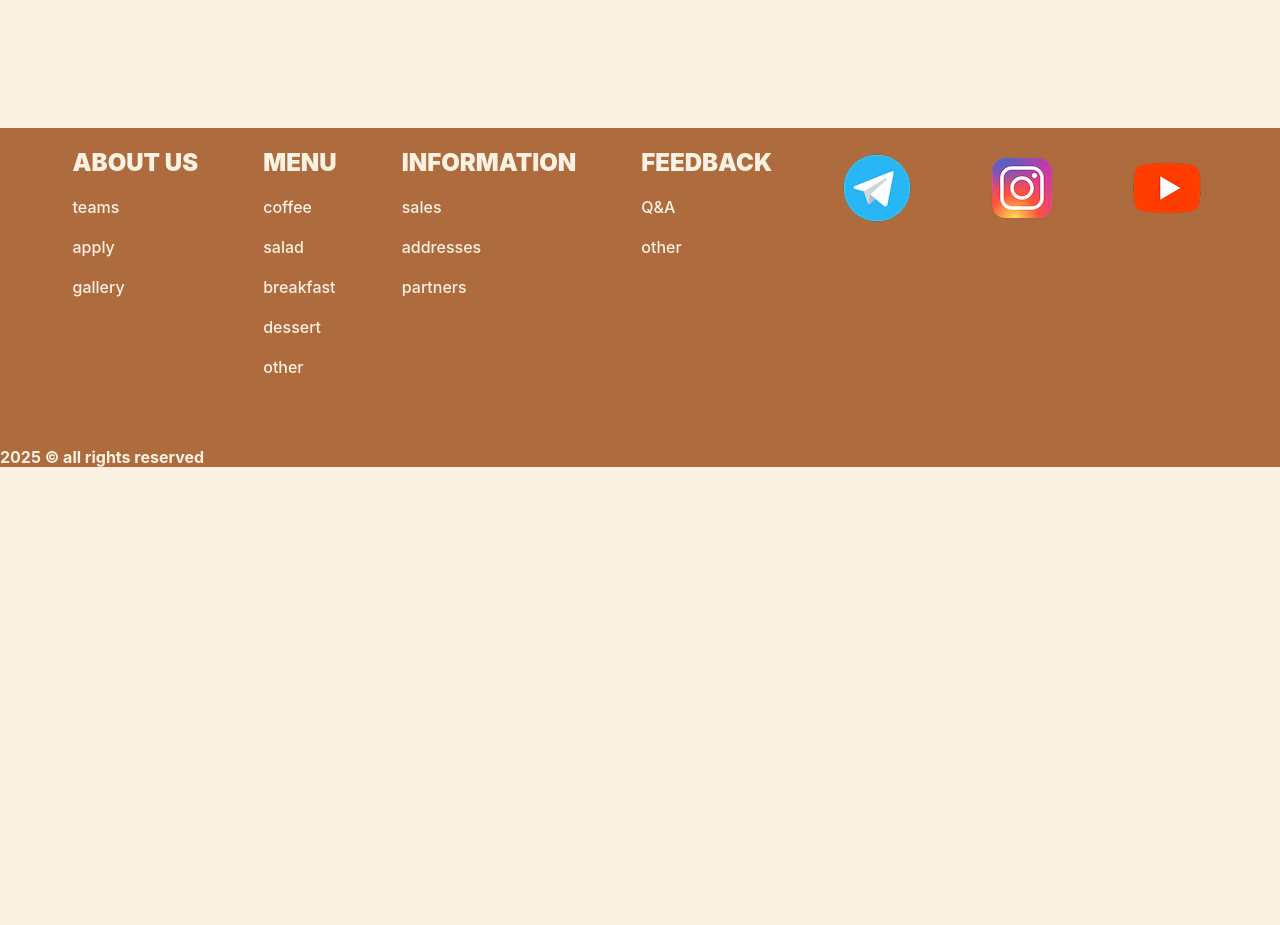
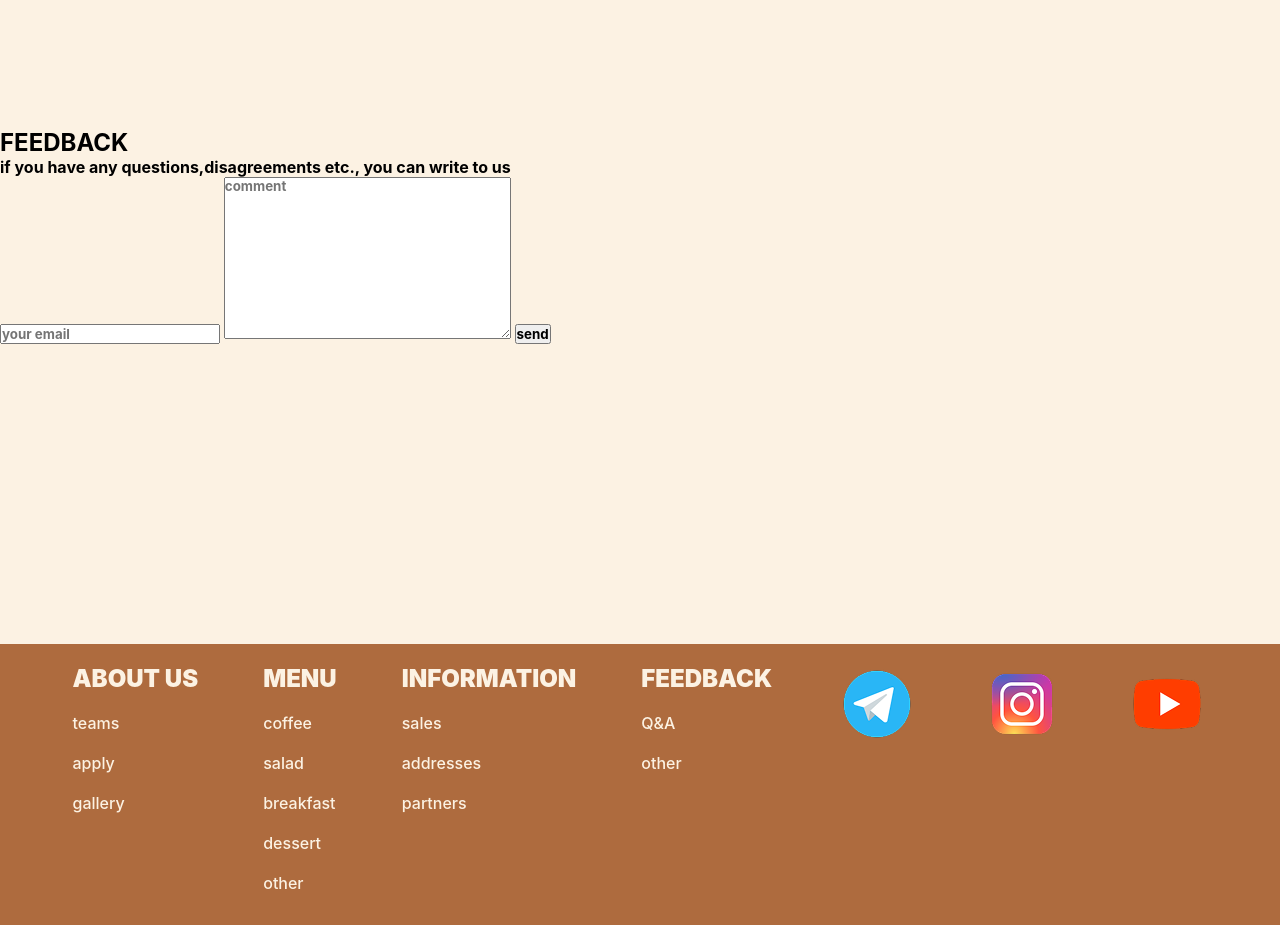
Before and after one commit to nastts/nastts.github.io, a plain HTML site: page index.html in a window 1280 px wide. Shown: the part 2680-3605 px from the top of the page. Before the commit the page ends 3147 px from the top, so only its background shows below. Drawn offline with Linux system fonts and the light colour scheme.

Commit message:
index.html

```diff
--- a/index.html
+++ b/index.html
@@ -79,6 +79,17 @@
             <p class="address-p">ST.STREET'S NAME</p>
         </article>
         <div class="pustota3"></div>
+        <article class="feedback">
+            <h2 class="feedback-h2">FEEDBACK</h2>
+            <p class="feedback-p">if you have any questions,disagreements etc., you can write to us</p>
+            <label for="email" id="feedback-label-email"></label>
+            <input type="email" placeholder="your email" id="email" required>
+
+            <label for="comment" id="feedback-label-comment"></label>
+            <textarea name="" id="comment" cols="30" rows="10" placeholder="comment"></textarea>
+            <button class="feedback-button">send</button>
+        </article>
+        <div class="pustota3"></div>
     </main>
     <footer>
         <div class="footer-main">
```
